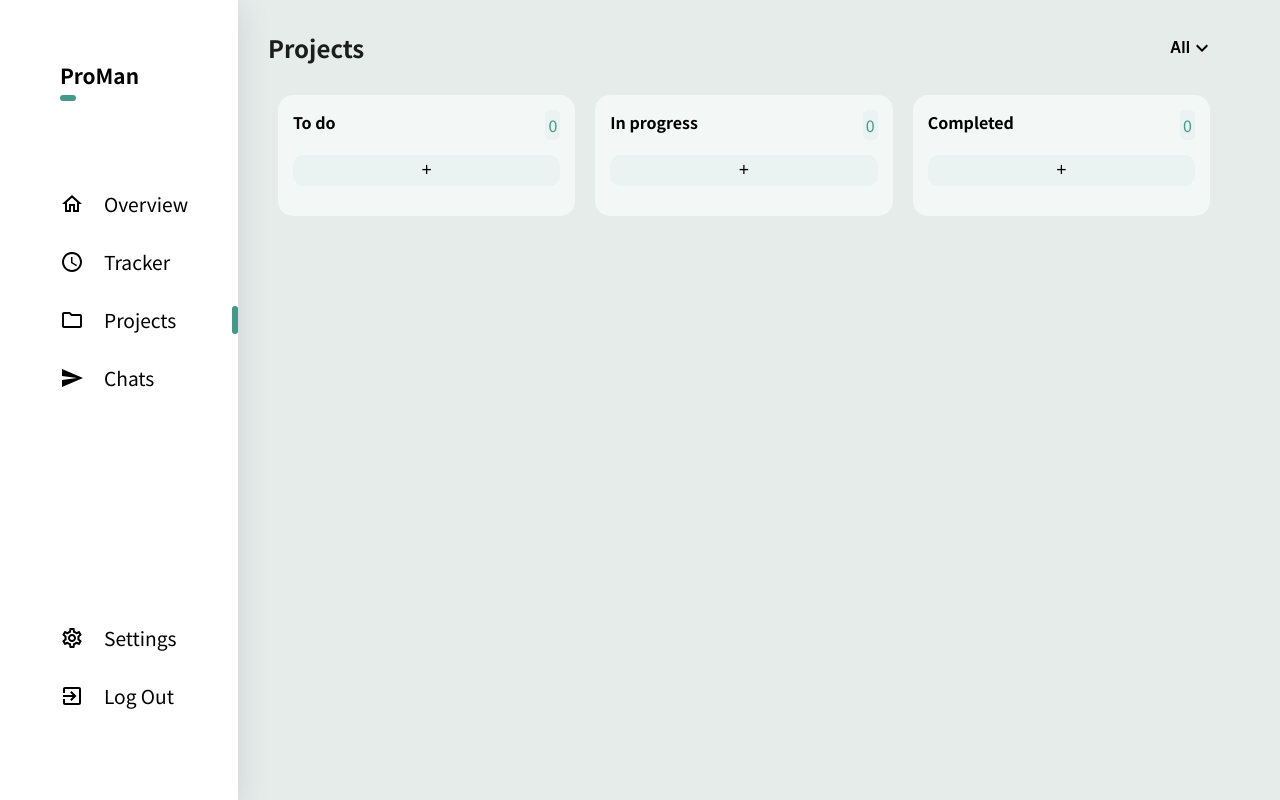
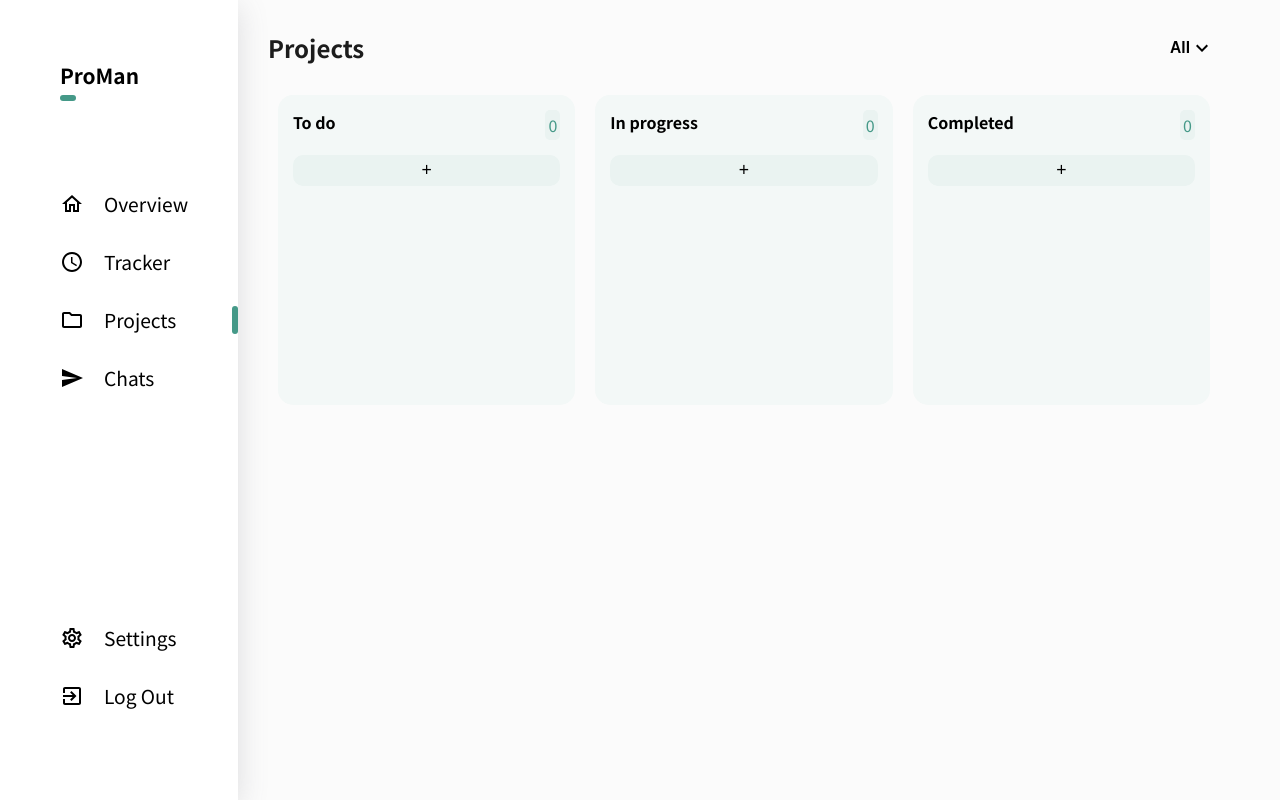
Before and after one commit to MrZeffy/ProMan-react, a React (Create React App) app: page /projecttracker in a window 1280 px wide. Built offline with nearby package versions, Linux system fonts and the light colour scheme.

Commit message:
Fixed bug in delete task and fixed background color

```diff
--- a/src/App.css
+++ b/src/App.css
@@ -7,11 +7,11 @@
 
 
 body{
-  background-color: rgb(229, 236, 234);
   margin: 0;
   padding: 0;
   font-family: 'Noto Sans JP', sans-serif;
   font-size: 16px;
+  background-color: #FBFBFB;
 }
 
 
@@ -66,7 +66,7 @@ body{
   flex-direction: column;
   justify-content: flex-start;
   width: 100%;
-
+  /* z-index: 100; */
   box-sizing: border-box;
   height: 100vh;
   background-color: white;
@@ -200,8 +200,11 @@ body{
 
 .mainContentContainer{
   flex: 4;
+
   padding: calc(var(--outside-padding)/2);
   padding-right: var(--outside-padding);
   height: 100vh;
   box-sizing: border-box;
+
+
 }
--- a/src/Components/ProjectTaskDropSection.css
+++ b/src/Components/ProjectTaskDropSection.css
@@ -8,6 +8,7 @@
     display: flex;
     flex-direction: column;
     /* justify-content: center; */
+    min-height: 35vh;
     max-height: 80vh;
     overflow-x: scroll;
     /* scrollbar-width: none; */
--- a/src/Sections/ProjectSection.js
+++ b/src/Sections/ProjectSection.js
@@ -49,8 +49,12 @@ const ProjectSection = ({ setActiveMenuItem, item }) => {
 
         if(!oldProjects[task.taskProject]){
             oldProjects[task.taskProject] = [`rgb(${Math.floor(Math.random() * 255)}, ${Math.floor(Math.random() * 255)}, ${Math.floor(Math.random() * 255)})`, 1]
-            setProjects(oldProjects);
+
+        }else{
+            oldProjects[task.taskProject][1] += 1;
         }
+
+        setProjects(oldProjects);
 
 
         alreadyExisting[id].push(task);
```
Also changed, not shown: src/Sections/ProjectSection.css (line endings or trailing spaces).
